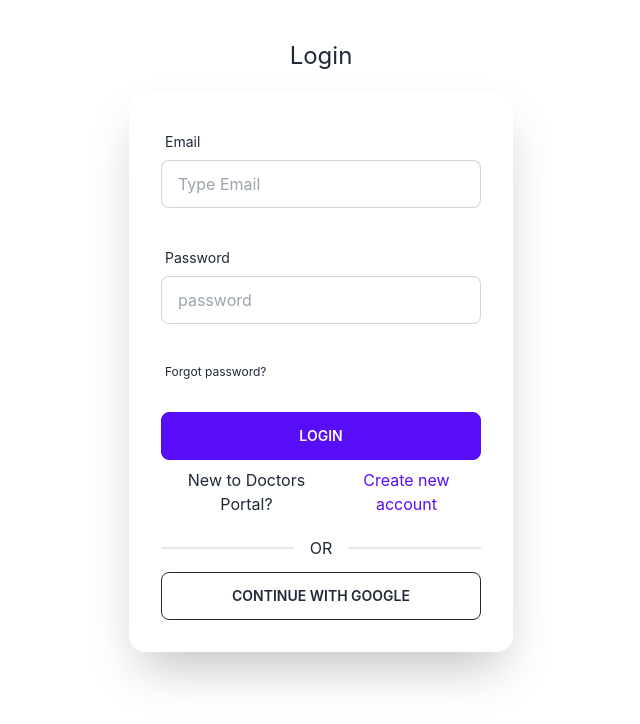
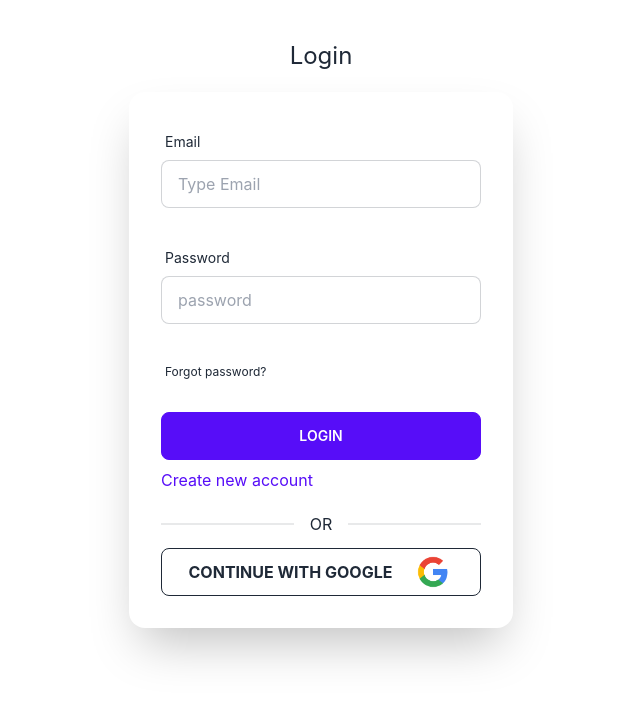
Before and after one commit to JabedH/sosc-assignment-client-side, a React (Create React App) app: page /login in a window 1280 px wide. Shown: the top 724 px of the page, without its empty margins (319-959 px from the left). Built offline with nearby package versions, Linux system fonts and the light colour scheme.

Commit message:
login with google

```diff
--- a/src/components/identification/Login.js
+++ b/src/components/identification/Login.js
@@ -1,6 +1,7 @@
 import React from "react";
 import { useForm } from "react-hook-form";
 import { Link } from "react-router-dom";
+import google from "../../asset/img/google.png";
 
 const Login = () => {
   const {
@@ -100,7 +101,6 @@ const Login = () => {
                   </div>
                 </form>
                 <div className="flex ">
-                  <p>New to Doctors Portal?</p>
                   <Link className="text-primary" to="/signup">
                     Create new account
                   </Link>
@@ -108,8 +108,11 @@ const Login = () => {
                 <div className="">
                   <div className="flex flex-col w-full border-opacity-50">
                     <div className="divider">OR</div>
-                    <button className="btn btn-outline">
-                      CONTINUE WITH GOOGLE
+                    <button className="btn btn-outline flex justify-around">
+                      <h3 className=" font-bold text-[16px]">
+                        CONTINUE WITH GOOGLE
+                      </h3>
+                      <img className="w-10" src={google} alt="" />
                     </button>
                   </div>
                 </div>
--- a/src/components/identification/Signup.js
+++ b/src/components/identification/Signup.js
@@ -1,6 +1,7 @@
 import React from "react";
 import { useForm } from "react-hook-form";
 import { Link } from "react-router-dom";
+import google from "../../asset/img/google.png";
 
 const Signup = () => {
   const {
@@ -144,8 +145,11 @@ const Signup = () => {
                 <div className="">
                   <div className="flex flex-col w-full border-opacity-50">
                     <div className="divider">OR</div>
-                    <button className="btn btn-outline">
-                      CONTINUE WITH GOOGLE
+                    <button className="btn btn-outline flex justify-around">
+                      <h3 className=" font-bold text-[16px]">
+                        CONTINUE WITH GOOGLE
+                      </h3>
+                      <img className="w-10" src={google} alt="" />
                     </button>
                   </div>
                 </div>
```
Also changed, not shown: src/asset/img/google.png (added).
